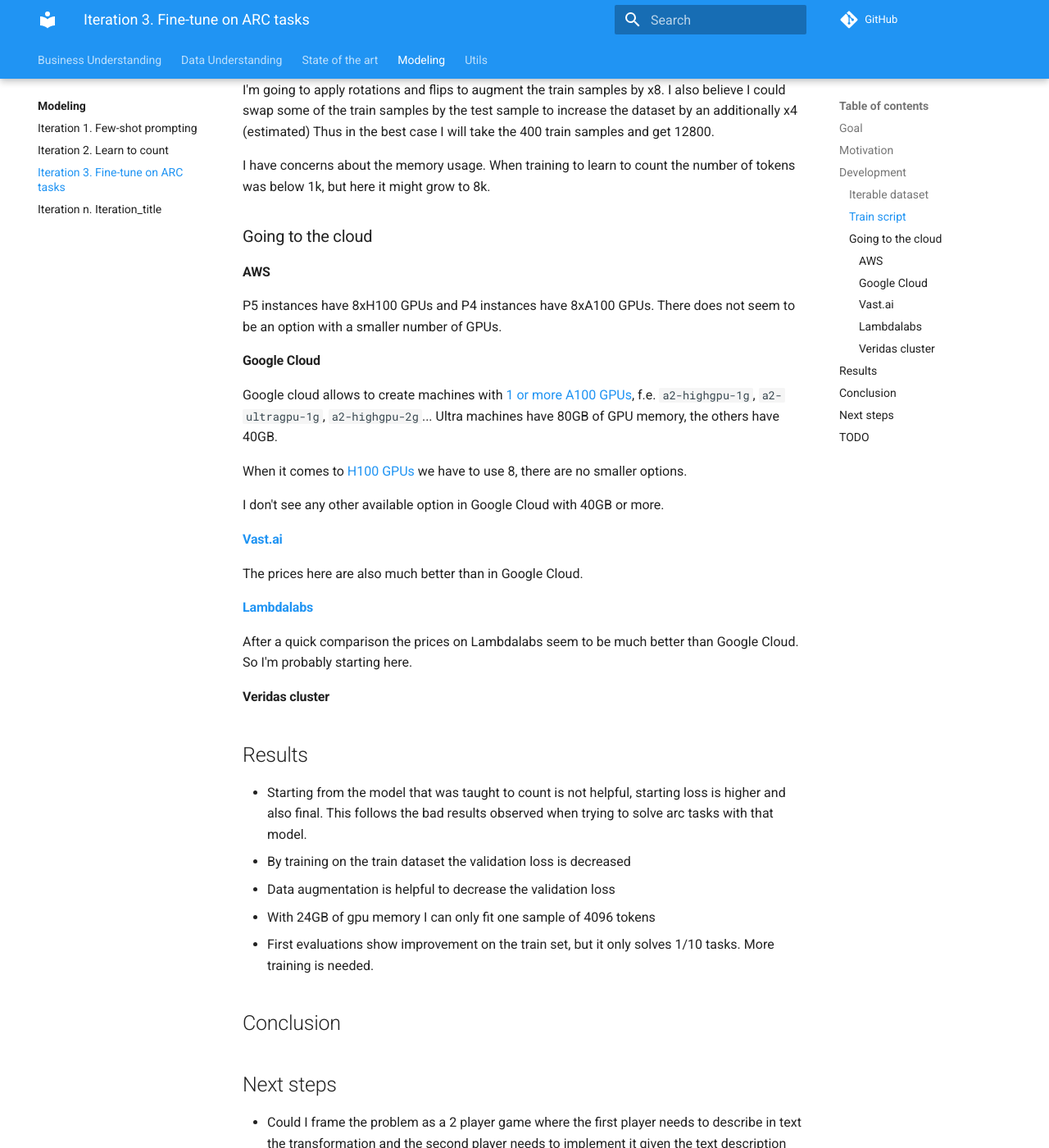
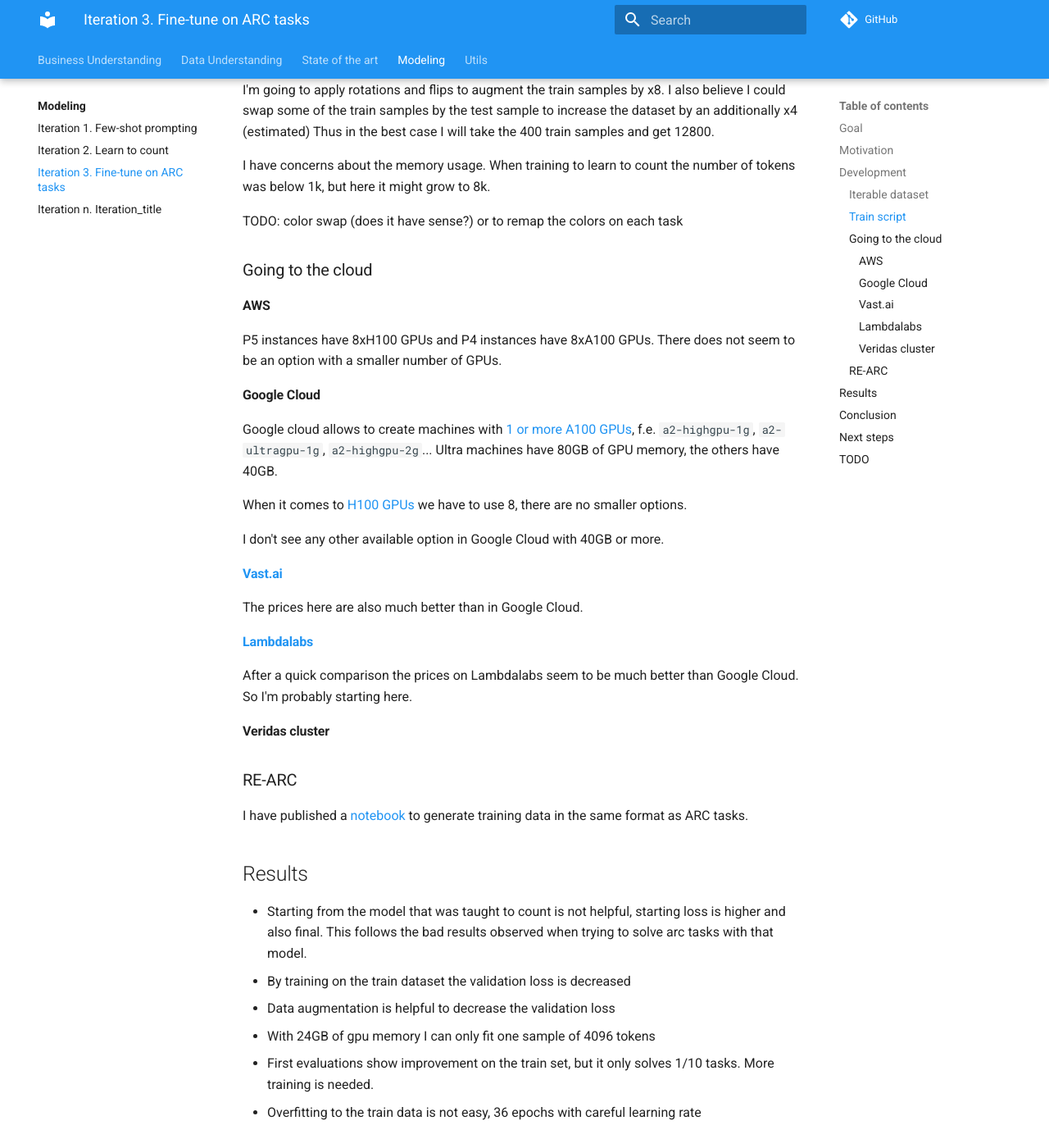
Before and after one commit to zhengjunyao-work/arc24, an MkDocs documentation site: the page built from docs/modeling/Iteration_03_fine-tune_on_arc.md, in a window 1280 px wide and 1400 px high, scrolled down 1019 px. Shown: the whole window at 82% size. Built offline with MkDocs 1.6.1 and Material for MkDocs 9.7.7, drawn with Linux system fonts in a browser that asks for light colours; comment, search, counter and statistics services are not loaded; some of the changed text lies outside the part shown.

Commit message:
started working with RE-ARC data

```diff
--- a/docs/modeling/Iteration_03_fine-tune_on_arc.md
+++ b/docs/modeling/Iteration_03_fine-tune_on_arc.md
@@ -42,6 +42,8 @@
 
 I have concerns about the memory usage. When training to learn to count the number of tokens was below 1k, but here it might grow to 8k.
 
+TODO: color swap (does it have sense?) or to remap the colors on each task
+
 ### Going to the cloud
 
 #### AWS
@@ -67,6 +69,10 @@
 
 #### Veridas cluster
 
+### RE-ARC
+
+I have published a [notebook](https://www.kaggle.com/code/ironbar/generate-training-samples-using-re-arc) to generate training data in the same format as ARC tasks.
+
 ## Results
 
 - Starting from the model that was taught to count is not helpful, starting loss is higher and also final.
@@ -75,6 +81,7 @@
 - Data augmentation is helpful to decrease the validation loss
 - With 24GB of gpu memory I can only fit one sample of 4096 tokens
 - First evaluations show improvement on the train set, but it only solves 1/10 tasks. More training is needed.
+- Overfitting to the train data is not easy, 36 epochs with careful learning rate
 
 ## Conclusion
 
@@ -84,8 +91,10 @@
   transformation and the second player needs to implement it given the text description and the input?
 - I need more computing power
 - I could study different active inference techniques on the eval dataset. F.e. n-1 train. Eval loss should be a good proxy to see if the different techniques are useful
+- [smollm](https://huggingface.co/blog/smollm)
 
 ## TODO
 
 - [ ] Evaluate fine-tuned model on arc tasks
 - [ ] Does predicting the grid shape helps?
+- [ ] Prepare hodel data
```
